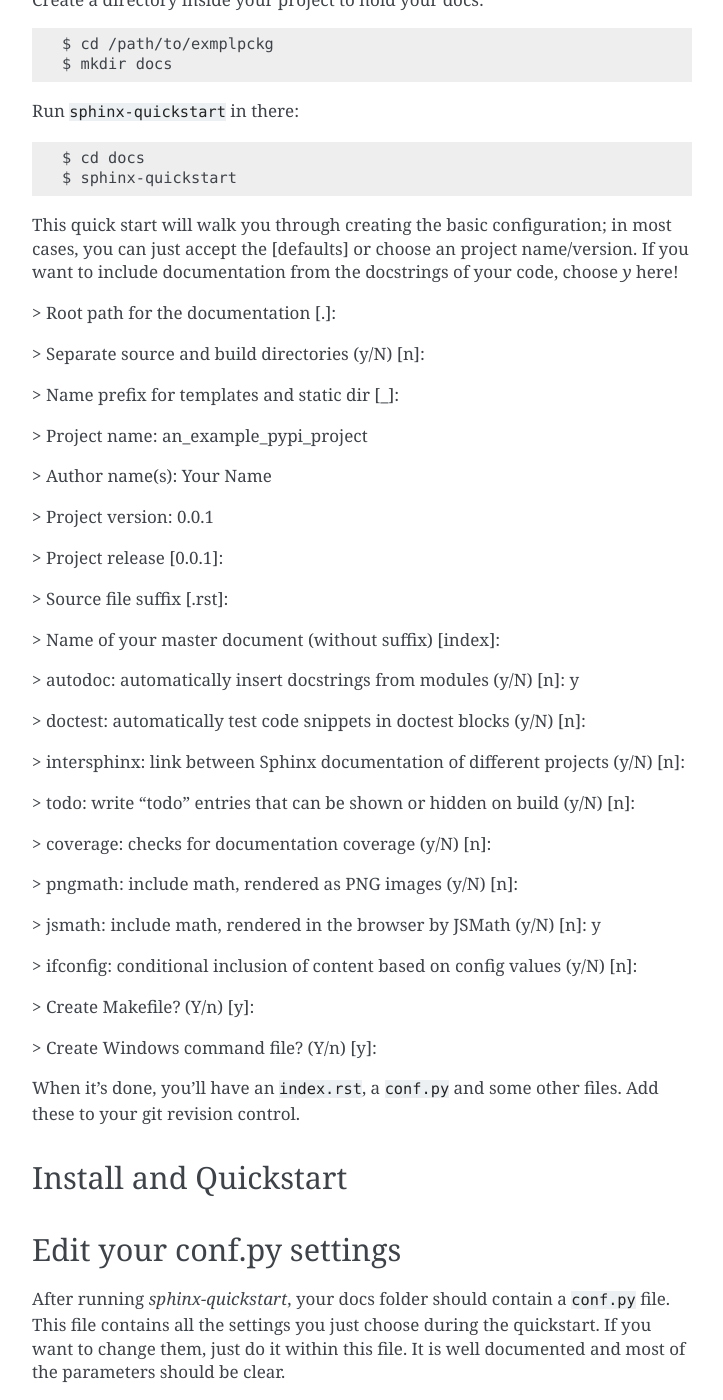
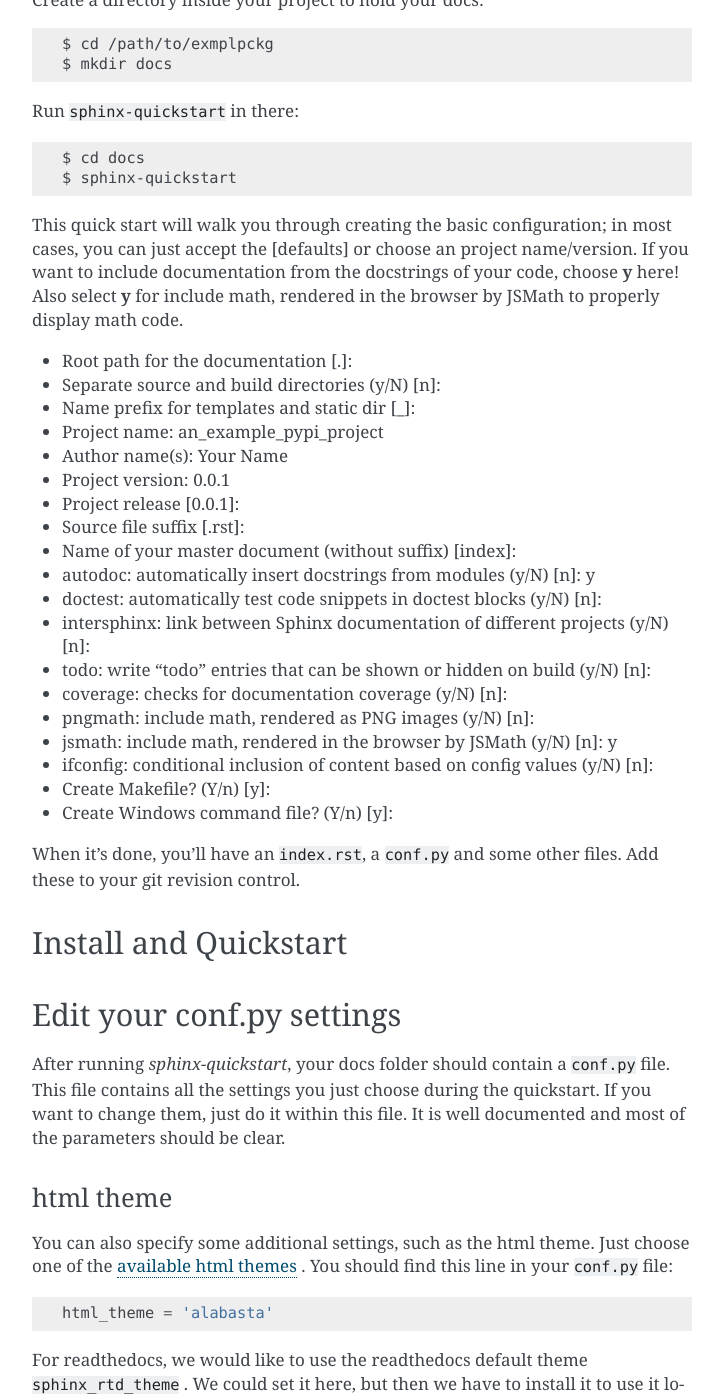
Before and after one commit to dennisatabay/exmplpckg, a Sphinx documentation site: the page built from docs/sphinx_start.rst, in a window 1280 px wide and 1400 px high, scrolled down 432 px. Shown: the whole window, without its empty margins (388-1111 px from the left). Built offline with Sphinx 7.4.7, drawn with Linux system fonts in a browser that asks for light colours; pages that are not in the unit, such as notebooks, are missing from menus.

Commit message:
some style changes in sphinx_start.rst

```diff
--- a/docs/sphinx_start.rst
+++ b/docs/sphinx_start.rst
@@ -31,45 +31,27 @@
 
 This quick start will walk you through creating the basic configuration; in most cases, you
 can just accept the [defaults] or choose an project name/version. If you want to include documentation from the docstrings of your code,
-choose `y` here!
+choose **y** here! Also select **y** for include math, rendered in the browser by JSMath to properly display math code.
 
-> Root path for the documentation [.]:
-
-> Separate source and build directories (y/N) [n]:
-
-> Name prefix for templates and static dir [_]:
-
-> Project name: 	an_example_pypi_project
-
-> Author name(s): 	Your Name
-
-> Project version: 	0.0.1
-
-> Project release [0.0.1]:
-
-> Source file suffix [.rst]:
-
-> Name of your master document (without suffix) [index]:
-
-> autodoc: automatically insert docstrings from modules (y/N) [n]: 	y
-
-> doctest: automatically test code snippets in doctest blocks (y/N) [n]:
-
-> intersphinx: link between Sphinx documentation of different projects (y/N) [n]:
-
-> todo: write “todo” entries that can be shown or hidden on build (y/N) [n]:
-
-> coverage: checks for documentation coverage (y/N) [n]:
-
-> pngmath: include math, rendered as PNG images (y/N) [n]:
-
-> jsmath: include math, rendered in the browser by JSMath (y/N) [n]: y
-
-> ifconfig: conditional inclusion of content based on config values (y/N) [n]:
-
-> Create Makefile? (Y/n) [y]:
-
-> Create Windows command file? (Y/n) [y]:
+* Root path for the documentation [.]:
+* Separate source and build directories (y/N) [n]:
+* Name prefix for templates and static dir [_]:
+* Project name: 	an_example_pypi_project
+* Author name(s): 	Your Name
+* Project version: 	0.0.1
+* Project release [0.0.1]:
+* Source file suffix [.rst]:
+* Name of your master document (without suffix) [index]:
+* autodoc: automatically insert docstrings from modules (y/N) [n]: 	y
+* doctest: automatically test code snippets in doctest blocks (y/N) [n]:
+* intersphinx: link between Sphinx documentation of different projects (y/N) [n]:
+* todo: write “todo” entries that can be shown or hidden on build (y/N) [n]:
+* coverage: checks for documentation coverage (y/N) [n]:
+* pngmath: include math, rendered as PNG images (y/N) [n]:
+* jsmath: include math, rendered in the browser by JSMath (y/N) [n]: y
+* ifconfig: conditional inclusion of content based on config values (y/N) [n]:
+* Create Makefile? (Y/n) [y]:
+* Create Windows command file? (Y/n) [y]:
 
 
 When it's done, you'll have an ``index.rst``, a
```
